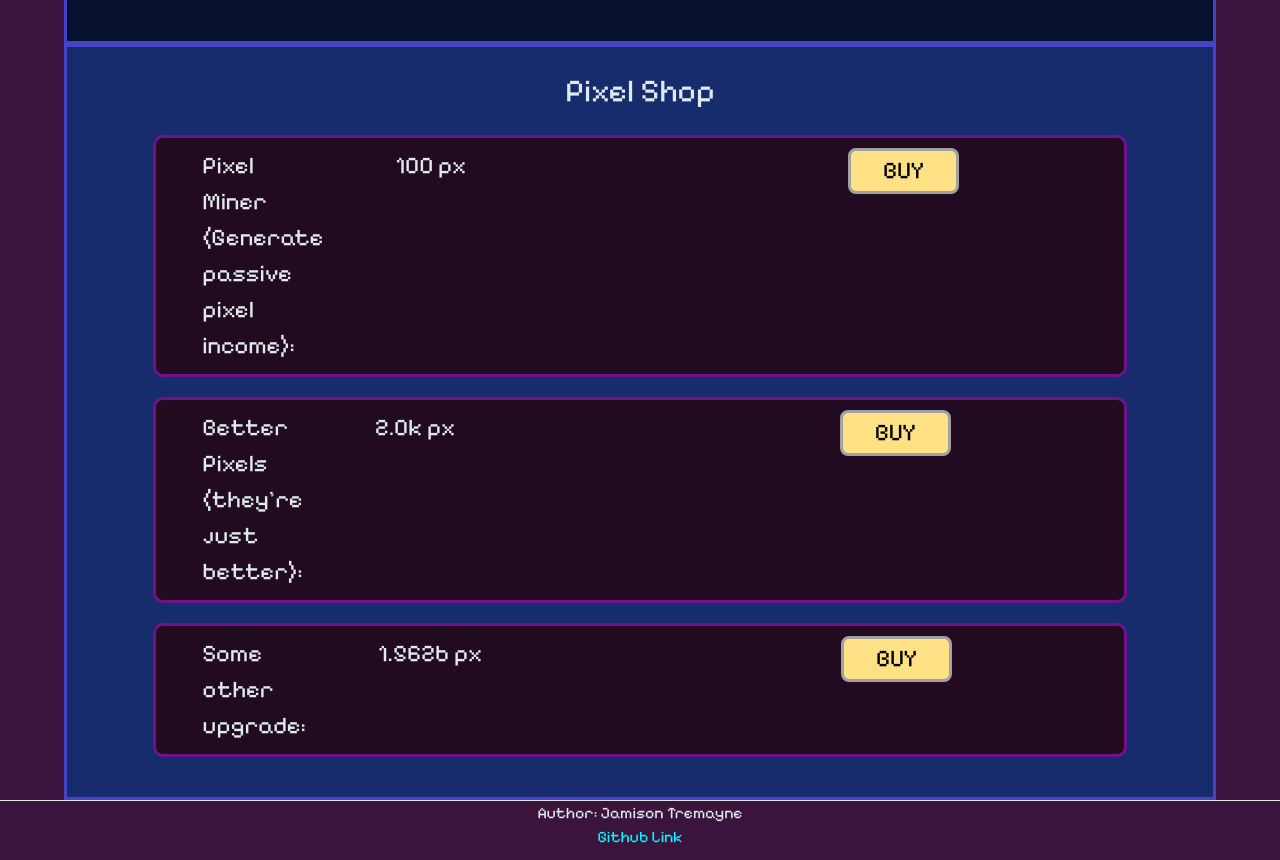
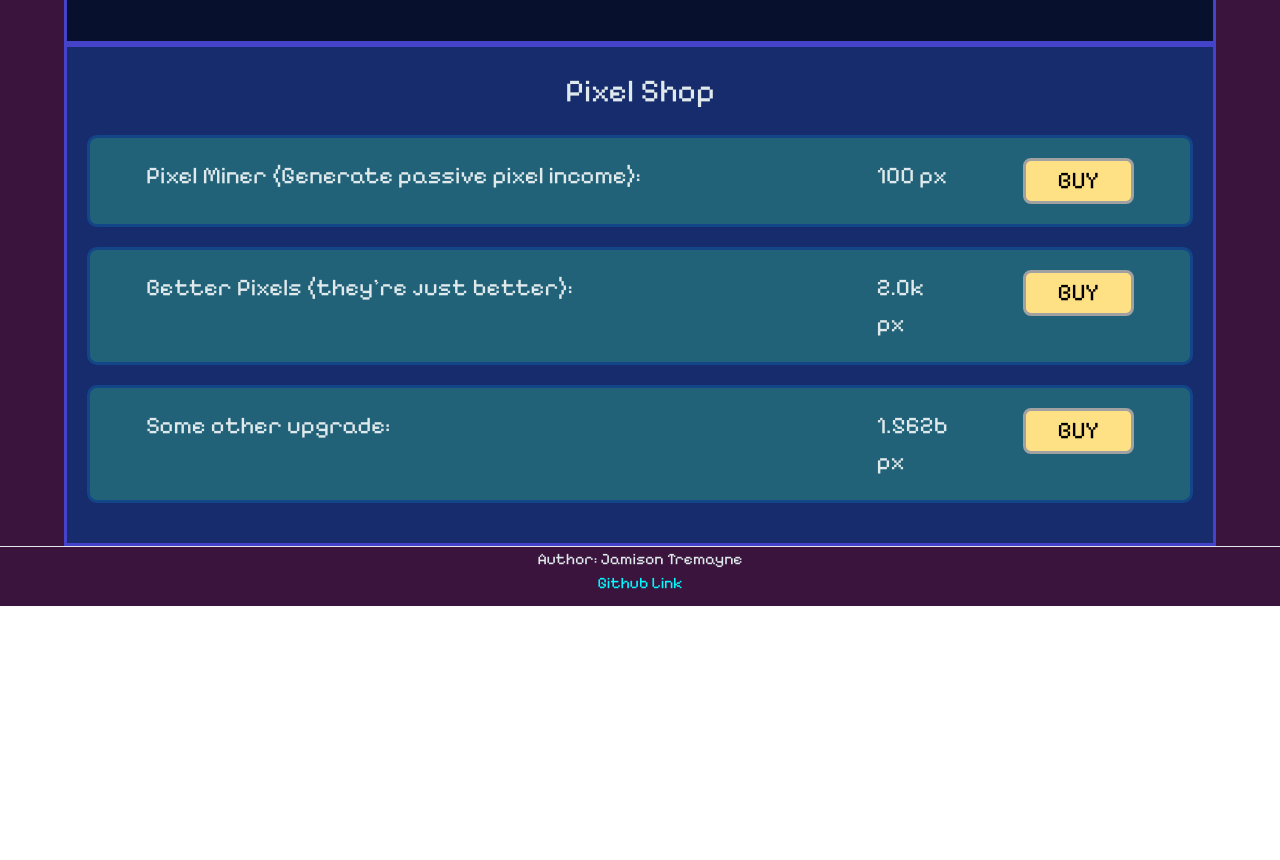
Before and after one commit to JamisonTremayne/startup, a React (Vite) app: page /game in a window 1280 px wide. Shown: the part 860-1720 px from the top of the page. After the commit the page ends 1466 px from the top, so only its background shows below. Built offline with nearby package versions, Linux system fonts and the light colour scheme.

Commit message:
Refactored some CSS

```diff
--- a/src/game/game.css
+++ b/src/game/game.css
@@ -1,10 +1,10 @@
-nav {
+.menu-nav {
     background-color: #19082d;
     margin: 0 0 60px 0;
     padding: 16px 4%;
 }
 
-nav > ul {
+.menu-nav > ul {
     display: flex;
     flex: 1;
     gap: 4%;
@@ -68,7 +68,7 @@ nav > ul {
     text-align: center;
 }
 
-.grid {
+.shop-row {
   display: grid;
   grid-template-columns: 5fr 1fr 1fr;
   padding: 10px;
@@ -76,7 +76,7 @@ nav > ul {
   text-align: left;
 }
 
-.grid-start > div {
+.shop-start > div {
     background-color: #226279;
     padding: 20px;
     border: rgb(18, 70, 137) solid;
@@ -84,7 +84,7 @@ nav > ul {
     margin: 20px auto;
 }
 
-.grid-start > div > div {
+.shop-start > div > div {
     padding: 0 36px;
 }
 
--- a/src/game/game.jsx
+++ b/src/game/game.jsx
@@ -5,7 +5,7 @@ import './game.css';
 export function Game() {
   return (
           <main>
-            <nav>
+            <nav className="menu-nav">
                 <ul>
                     <li><div>Welcome <span id="username">user</span>!</div></li>
                     <li><NavLink to="/">Logout</NavLink></li>
@@ -27,18 +27,18 @@ export function Game() {
 
              <div id="shop">
                 <p id="shop-title">Pixel Shop</p>
-                <section className="grid-start">
-                    <div className="grid row">
+                <section className="shop-start">
+                    <div className="shop-row">
                         <div>Pixel Miner (Generate passive pixel income):</div>
                         <div>100 px</div>
                         <div><button className="buy-button" id="pixel-miner">BUY</button></div>
                     </div>
-                    <div className="grid row">
+                    <div className="shop-row">
                         <div>Better Pixels (they're just better):</div>
                         <div>2.0k px</div>
                         <div><button className="buy-button" id="better-pixels">BUY</button></div>
                     </div>
-                    <div className="grid row">
+                    <div className="shop-row">
                         <div>Some other upgrade:</div>
                         <div>1.562b px</div>
                         <div><button className="buy-button" id="other-upgrades">BUY</button></div>
--- a/src/social/social.css
+++ b/src/social/social.css
@@ -1,17 +1,17 @@
-nav {
+.menu-nav {
     background-color: #19082d;
     margin: 0 0 100px 0;
     padding: 16px 4%;
 }
 
-nav > ul {
+.menu-nav > ul {
     display: flex;
     flex: 1;
     gap: 4%;
     align-items: center;
 }
 
-.grid {
+.score-row {
   display: grid;
   grid-template-columns: 1fr 3fr 2fr;
   padding: 10px;
@@ -20,7 +20,7 @@ nav > ul {
   text-align: left;
 }
 
-.grid-start > div {
+.score-start > div {
     background-color: #220b21;
     padding: 10px;
     border: rgb(113, 18, 137) solid;
--- a/src/social/social.jsx
+++ b/src/social/social.jsx
@@ -5,7 +5,7 @@ import './social.css';
 export function Social() {
   return (
           <main>
-            <nav>
+            <nav className="menu-nav">
                 <ul>
                     <li><div>Welcome <span id="username">user</span>!</div></li>
                     <li><NavLink to="/">Logout</NavLink></li>
@@ -14,18 +14,18 @@ export function Social() {
             </nav>
             <section id="high-scores">
                 <h2>High Scores</h2>
-                <section className="grid-start">
-                    <div className="grid row">
+                <section className="score-start">
+                    <div className="score-row">
                         <div>1</div>
                         <div>Joe</div>
                         <div>8000 pixels</div>
                     </div>
-                    <div className="grid row">
+                    <div className="score-row">
                         <div>2</div>
                         <div>Jo</div>
                         <div>4800 pixels</div>
                     </div>
-                    <div className="grid row">
+                    <div className="score-row">
                         <div>3</div>
                         <div>Joh</div>
                         <div>4000 pixels</div>
```
